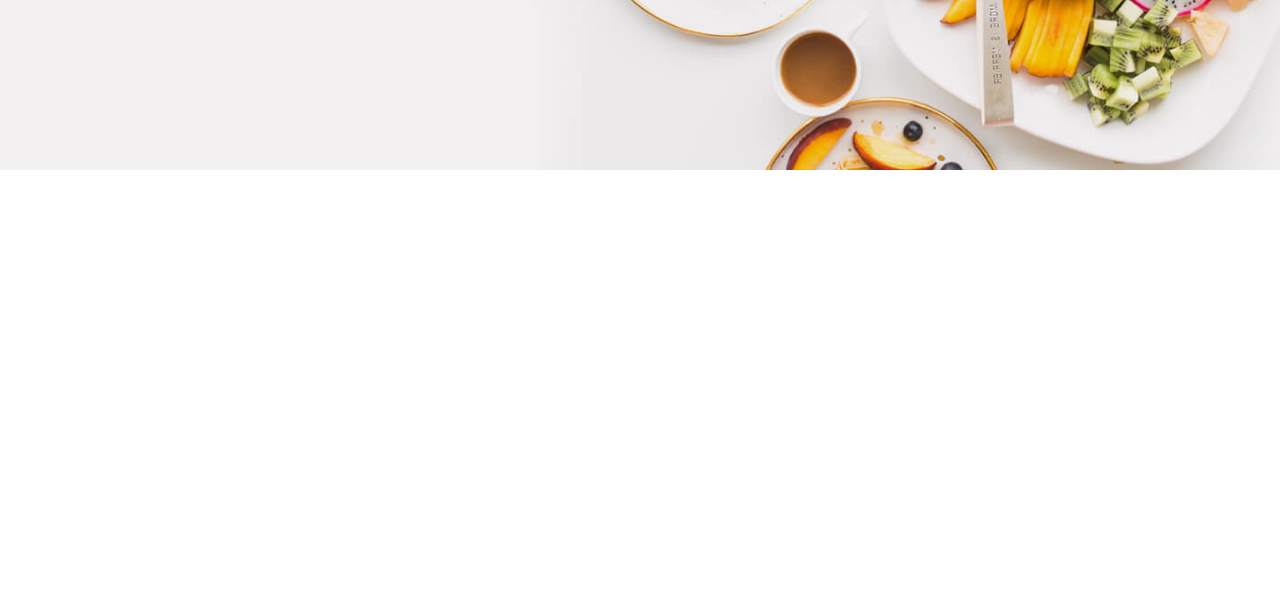
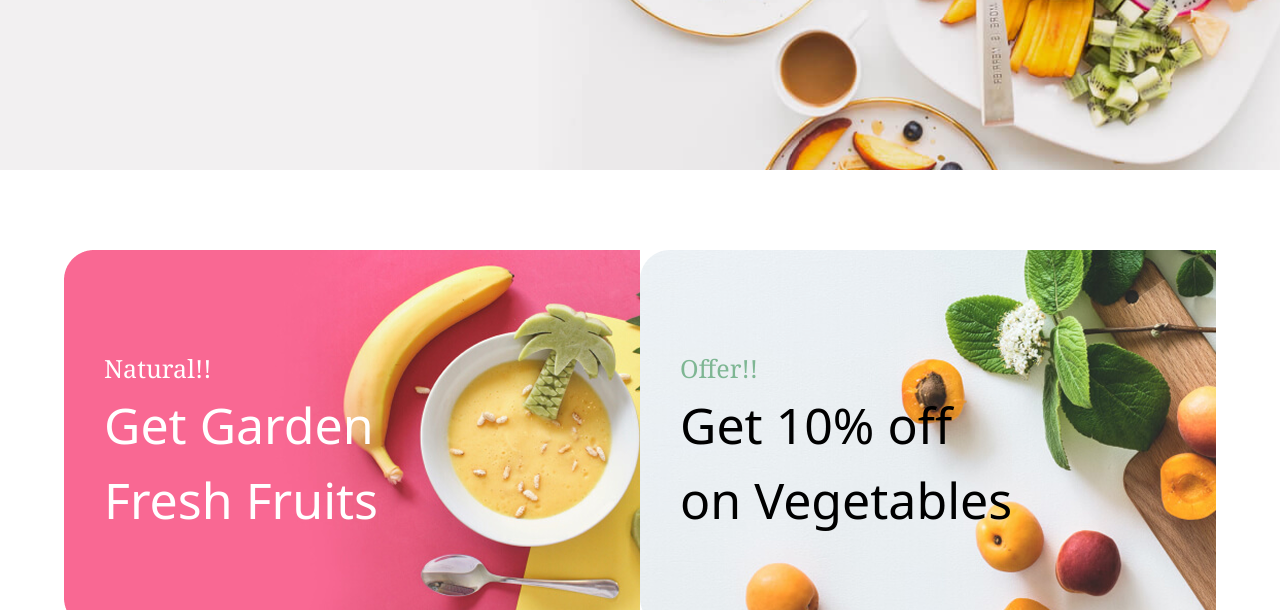
Before and after one commit to abubakrhomidov2009-ux/abubakr-7, a website: page src/index.html in a window 1280 px wide. Shown: the part 618-1228 px from the top of the page. Before the commit the page ends 800 px from the top, so only its background shows below. Drawn offline with nearby package versions, Linux system fonts and the light colour scheme; files that its build step writes are made by us from their sources.

Commit message:
second commit

```diff
--- a/src/index.html
+++ b/src/index.html
@@ -41,5 +41,29 @@
             </div>
         </section>
     </header>
+
+    <main>
+        <section class="max-w-400 m-auto w-[90%] lg:flex lg:flex-row flex flex-col lg:gap-0 gap-5 justify-between mt-20 ">
+            <div class="bg-[url(bg2.png)] lg:w-166 h-90 bg-no-repeat text-white">
+                <div class="pl-10 pt-25">
+                    <p class="font-serif text-[25px]">Natural!!</p>
+                    <div>
+                        <h1 class="lg:text-[50px] text-[40px]">Get Garden </h1>
+                        <h1 class="lg:text-[50px] text-[40px]">Fresh Fruits</h1>
+                    </div>
+                </div>
+            </div>
+
+            <div class="bg-[url(bg-3.png)] lg:w-166 h-90 bg-no-repeat">
+                <div class="pl-10 pt-25">
+                    <p class="font-serif text-[25px] text-[#7EB693]">Offer!!</p>
+                    <div>
+                        <h1 class="lg:text-[50px] text-[40px]">Get 10% off</h1>
+                        <h1 class="lg:text-[50px] text-[40px]">on Vegetables</h1>
+                    </div>
+                </div>
+            </div>
+        </section>
+    </main>
 </body>
 </html>
```
Also changed, not shown: src/bg-3.png (added), src/bg2.png (added).
